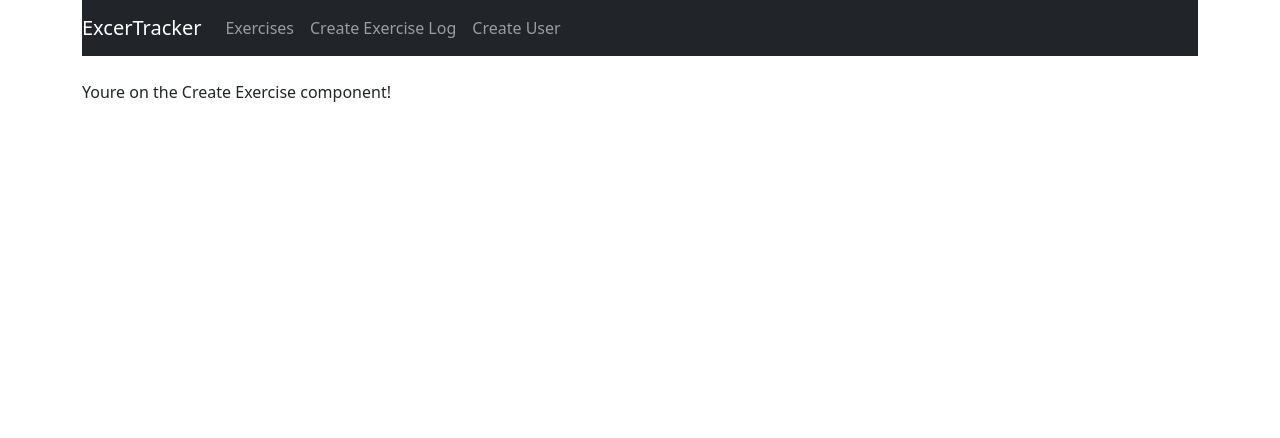
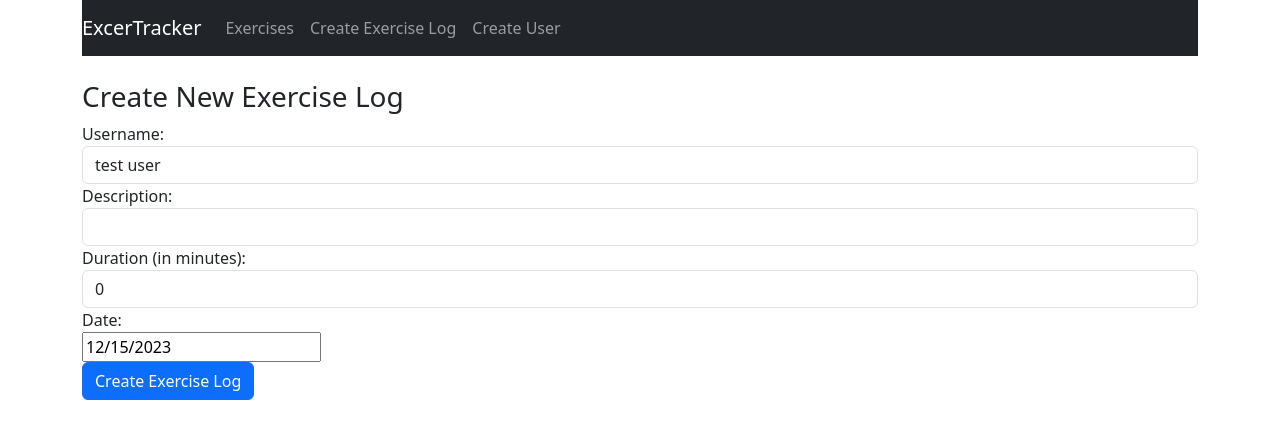
Before and after one commit to anubhavsharma515/MERN-tutorial, a React (Create React App) app in the folder mern-exercise-tracker/: page /create in a window 1280 px wide. Shown: the top 438 px of the page. Built offline with nearby package versions, Linux system fonts and the light colour scheme.

Commit message:
Create create-exercise component

```diff
--- a/mern-exercise-tracker/package.json
+++ b/mern-exercise-tracker/package.json
@@ -8,6 +8,7 @@
     "@testing-library/user-event": "^13.5.0",
     "bootstrap": "^5.3.2",
     "react": "^18.2.0",
+    "react-datepicker": "^4.24.0",
     "react-dom": "^18.2.0",
     "react-router-dom": "^6.21.0",
     "react-scripts": "^5.0.1",
--- a/mern-exercise-tracker/src/components/create-exercise.component.js
+++ b/mern-exercise-tracker/src/components/create-exercise.component.js
@@ -1,11 +1,131 @@
-import React, { Component } from 'react'
+import React, { Component } from 'react';
+import DatePicker from 'react-datepicker';
+import 'react-datepicker/dist/react-datepicker.css';
+
 
 export default class CreateExercise extends Component {
+  constructor(props) {
+    super(props);
+
+    this.onChangeUsername = this.onChangeUsername.bind(this);
+    this.onChangeDescription = this.onChangeDescription.bind(this);
+    this.onChangeDuration = this.onChangeDuration.bind(this);
+    this.onChangeDate = this.onChangeDate.bind(this);
+    this.onSubmit = this.onSubmit.bind(this);
+
+    this.state = {
+      username: '',
+      description: '',
+      duration: 0,
+      date: new Date(),
+      users: []
+    }
+  }
+
+  componentDidMount() {
+    this.setState({
+      users: ['test user'],
+      username: 'test user',
+    });
+  }
+
+  onChangeUsername(e) {
+    this.setState({
+      username: e.target.value
+    });
+  }
+
+  onChangeDescription(e) {
+    this.setState({
+      description: e.target.value
+    });
+  }
+
+  onChangeDuration(e) {
+    this.setState({
+      duration: e.target.value
+    });
+  }
+
+  onChangeDate(date) {
+    this.setState({
+      date: date
+    });
+  }
+
+  onSubmit(e) {
+    e.preventDefault();
+
+    const exercise = {
+      username: this.state.username,
+      description: this.state.description,
+      duration: this.state.duration,
+      date: this.state.date,
+    }
+
+    console.log(exercise);
+
+//    window.location = '/';
+  }
+
   render() {
     return (
-      <div>
-	<p> Youre on the Create Exercise component!</p>
-      </div>
+    <div>
+      <h3>Create New Exercise Log</h3>
+      <form onSubmit={this.onSubmit}>
+        <div className="form-group">
+          <label>Username: </label>
+          <select ref="userInput"
+              required
+              className="form-control"
+              value={this.state.username}
+              onChange={this.onChangeUsername}>
+              {
+                //map allows to return something for each
+		//value in an array
+ 		//the user parameter is coming from this.state.users
+                this.state.users.map((user) => {
+                  return <option
+                    key={user}
+                    value={user}>{user}
+                    </option>;
+                })
+              }
+          </select>
+        </div>
+        <div className="form-group">
+          <label>Description: </label>
+          <input  type="text"
+              required
+              className="form-control"
+              value={this.state.description}
+              onChange={this.onChangeDescription}
+              />
+        </div>
+        <div className="form-group">
+          <label>Duration (in minutes): </label>
+          <input
+              type="text"
+              className="form-control"
+              value={this.state.duration}
+              onChange={this.onChangeDuration}
+              />
+        </div>
+        <div className="form-group">
+          <label>Date: </label>
+          <div>
+            <DatePicker
+              selected={this.state.date}
+              onChange={this.onChangeDate}
+            />
+          </div>
+        </div>
+
+        <div className="form-group">
+          <input type="submit" value="Create Exercise Log" className="btn btn-primary" />
+        </div>
+      </form>
+    </div>
     )
   }
 }
```
Also changed, not shown: 1 other file (tests, documents, lock files or other folders).
